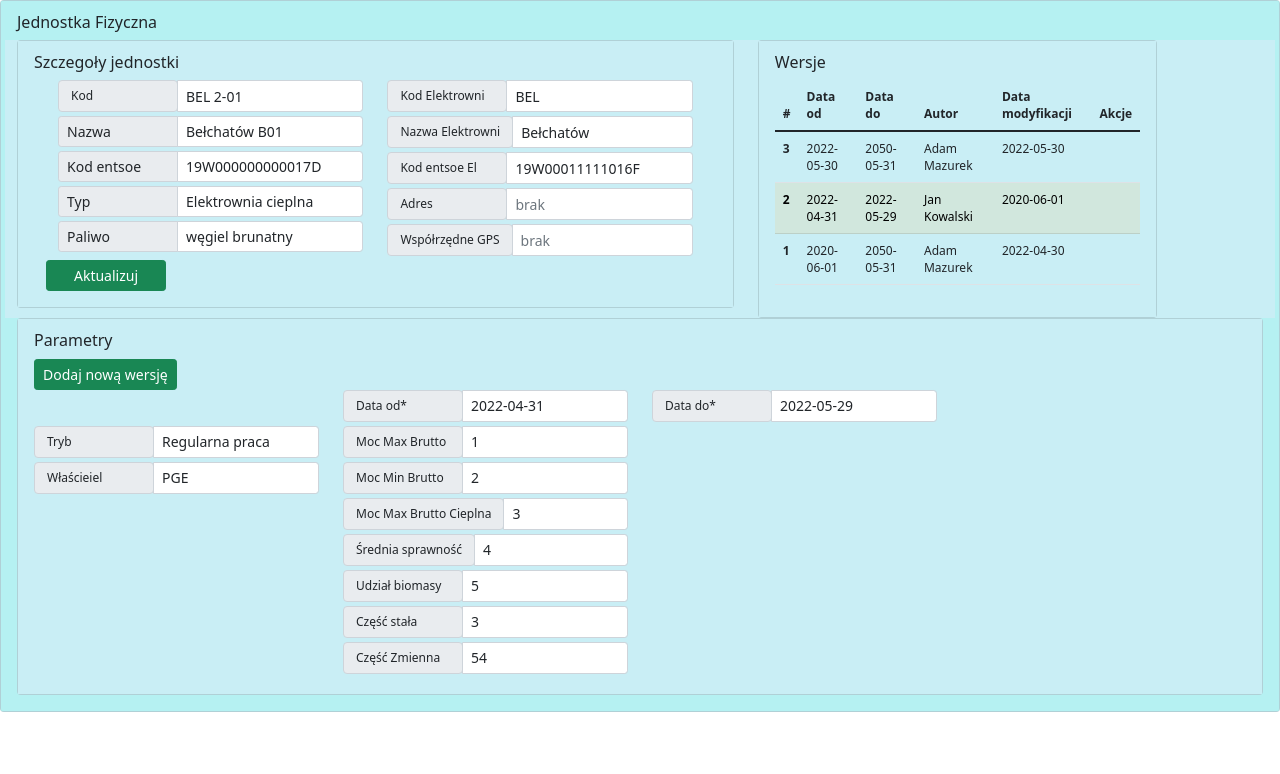
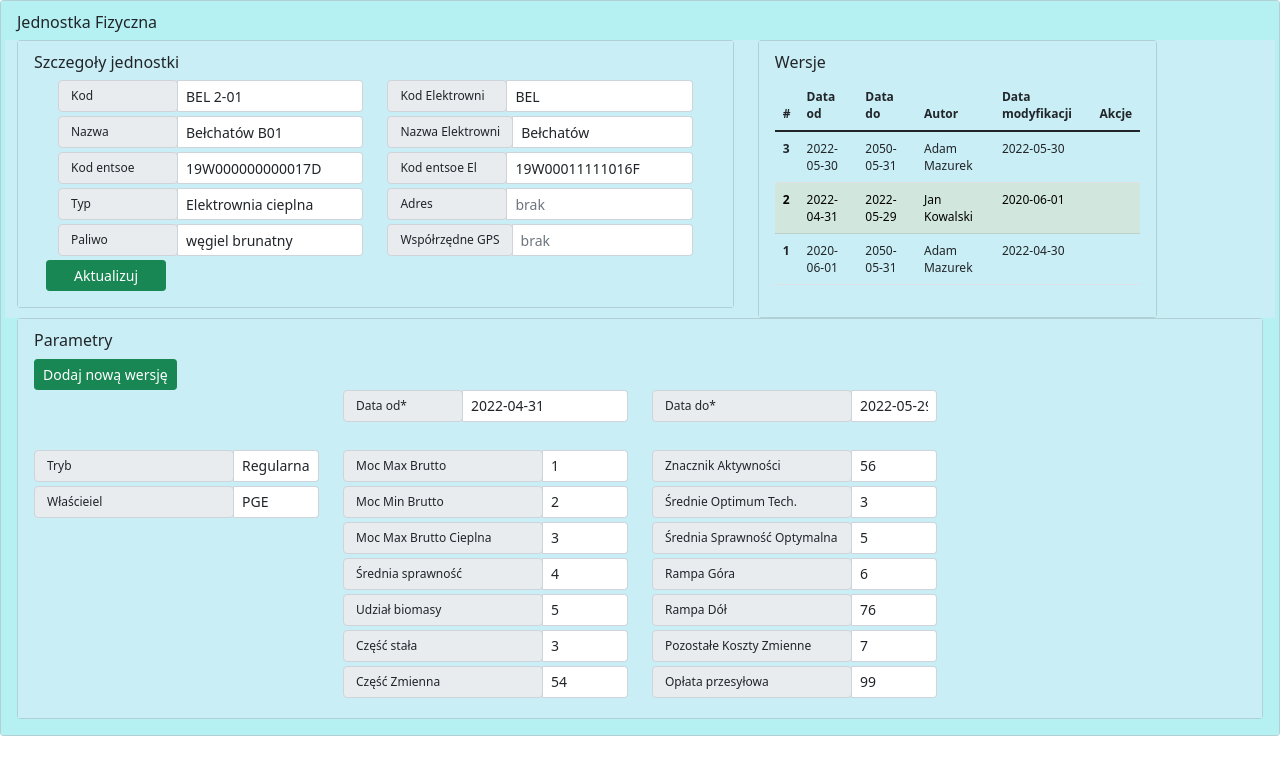
Before and after one commit to amazurek/makieta, an Angular app: page / in a window 1280 px wide. Shown: the top 774 px of the page. Built offline with nearby package versions, Linux system fonts and the light colour scheme.

Commit message:
2 files modified

```diff
--- a/src/app/app.component.css
+++ b/src/app/app.component.css
@@ -12,11 +12,18 @@ div {
 #main-card{
   background-color: rgba(170, 245, 241, 0.637);
 }
+#inputGroup-sizing-sm1 {
+  font-size: 12px;
+  min-width: 120px;
+}
 span {
   font-size: 12px;
-  min-width: 120px;
+  min-width: 200px;
   text-align: justify;
 }
+
+
+
 #update-btn {
   width: 120px;;
   text-align: center;
--- a/src/app/app.component.html
+++ b/src/app/app.component.html
@@ -12,7 +12,7 @@
                   <div class="col-sm">
                     <div class="input-group input-group-sm mb-1">
                       <div class="input-group-prepend">
-                        <span class="input-group-text" id="inputGroup-sizing-sm"
+                        <span class="input-group-text" id="inputGroup-sizing-sm1"
                           >Kod</span
                         >
                       </div>
@@ -21,67 +21,75 @@
                         class="form-control"
                         placeholder="BEL 2-01"
                         [(ngModel)]="kod"
-                        aria-label="Sizing example input"
+                        aria-label=""
                         aria-describedby="inputGroup-sizing-sm"
                       />
                     </div>
                     <div class="input-group input-group-sm mb-1">
-                      <span class="input-group-text" id="basic-addon1"
+                      <div class="input-group-prepend">
+                        <span class="input-group-text" id="inputGroup-sizing-sm1"
                           >Nazwa</span
                         >
+                      </div>
                       <input
                         type="text"
                         class="form-control"
-                        placeholder="Bełchatów B01"
+                        placeholder="BEL 2-01"
                         [(ngModel)]="nazwa"
                         aria-label=""
-                        aria-describedby="basic-addon1"
+                        aria-describedby="inputGroup-sizing-sm"
                       />
                     </div>
                     <div class="input-group input-group-sm mb-1">
-                      <span class="input-group-text" id="basic-addon1"
+                      <div class="input-group-prepend">
+                        <span class="input-group-text" id="inputGroup-sizing-sm1"
                           >Kod entsoe</span
                         >
+                      </div>
                       <input
                         type="text"
                         class="form-control"
-                        placeholder="Bełchatów B01"
+                        placeholder="BEL 2-01"
                         [(ngModel)]="kodentsoe"
                         aria-label=""
-                        aria-describedby="basic-addon1"
+                        aria-describedby="inputGroup-sizing-sm"
                       />
                     </div>
                     <div class="input-group input-group-sm mb-1">
-                      <span class="input-group-text" id="basic-addon1"
+                      <div class="input-group-prepend">
+                        <span class="input-group-text" id="inputGroup-sizing-sm1"
                           >Typ</span
                         >
+                      </div>
                       <input
                         type="text"
                         class="form-control"
-                        placeholder="Bełchatów B01"
+                        placeholder="BEL 2-01"
                         [(ngModel)]="typ"
                         aria-label=""
-                        aria-describedby="basic-addon1"
+                        aria-describedby="inputGroup-sizing-sm"
                       />
                     </div>
                     <div class="input-group input-group-sm mb-1">
-                      <span class="input-group-text" id="basic-addon1"
+                      <div class="input-group-prepend">
+                        <span class="input-group-text" id="inputGroup-sizing-sm1"
                           >Paliwo</span
                         >
+                      </div>
                       <input
                         type="text"
                         class="form-control"
-                        placeholder="Bełchatów B01"
+                        placeholder="BEL 2-01"
                         [(ngModel)]="paliwo"
                         aria-label=""
-                        aria-describedby="basic-addon1"
+                        aria-describedby="inputGroup-sizing-sm1"
                       />
                     </div>
                   </div>
                   <div class="col-sm">
                     <div class="input-group input-group-sm mb-1">
                       <div class="input-group-prepend">
-                        <span class="input-group-text" id="inputGroup-sizing-sm"
+                        <span class="input-group-text" id="inputGroup-sizing-sm1"
                           >Kod Elektrowni</span
                         >
                       </div>
@@ -91,12 +99,12 @@
                         placeholder="BEL 2-01"
                         [(ngModel)]="kodElektrowni"
                         aria-label="Sizing example input"
-                        aria-describedby="inputGroup-sizing-sm"
+                        aria-describedby="inputGroup-sizing-sm1"
                       />
                     </div>
                     <div class="input-group input-group-sm mb-1">
                       <div class="input-group-prepend">
-                        <span class="input-group-text" id="inputGroup-sizing-sm"
+                        <span class="input-group-text" id="inputGroup-sizing-sm1"
                           >Nazwa Elektrowni</span
                         >
                       </div>
@@ -111,7 +119,7 @@
                     </div>
                     <div class="input-group input-group-sm mb-1">
                       <div class="input-group-prepend">
-                        <span class="input-group-text" id="inputGroup-sizing-sm"
+                        <span class="input-group-text" id="inputGroup-sizing-sm1"
                           >Kod entsoe El</span
                         >
                       </div>
@@ -126,7 +134,7 @@
                     </div>
                     <div class="input-group input-group-sm mb-1">
                       <div class="input-group-prepend">
-                        <span class="input-group-text" id="inputGroup-sizing-sm"
+                        <span class="input-group-text" id="inputGroup-sizing-sm1"
                           >Adres</span
                         >
                       </div>
@@ -141,7 +149,7 @@
                     </div>
                     <div class="input-group input-group-sm mb-1">
                       <div class="input-group-prepend">
-                        <span class="input-group-text" id="inputGroup-sizing-sm"
+                        <span class="input-group-text" id="inputGroup-sizing-sm1"
                           >Współrzędne GPS</span
                         >
                       </div>
@@ -231,7 +239,7 @@
           <div class="col-sm">
             <div class="input-group input-group-sm mb-1">
               <div class="input-group-prepend">
-                <span class="input-group-text" id="inputGroup-sizing-sm"
+                <span class="input-group-text" id="inputGroup-sizing-sm1"
                   >Data od*</span
                 >
               </div>
@@ -241,7 +249,7 @@
                 placeholder="brak"
                 [(ngModel)]="dataOd"
                 aria-label="Sizing example input"
-                aria-describedby="inputGroup-sizing-sm"
+                aria-describedby="inputGroup-sizing-sm1"
               />
             </div>
           </div>
@@ -265,6 +273,7 @@
           <div class="col-sm">
           </div>
         </div>
+        <br>
         <div class="row">
           <div class="col-sm">
             <div class="input-group input-group-sm mb-1">
@@ -406,18 +415,75 @@
               />
             </div>
 
-
-
-
-
-
-
-
-
-
-
           </div>
-          <div class="col-sm"></div>
+          <div class="col-sm">
+            			<div class="input-group input-group-sm mb-1">
+			  <div class="input-group-prepend">
+                <span class="input-group-text" id="inputGroup-sizing-sm"
+                  >Znacznik Aktywności</span>
+              </div>
+              <input type="text"
+                class="form-control" placeholder="brak"
+                [(ngModel)]="params.znacznikAktywnosci" aria-label="Sizing example input" aria-describedby="inputGroup-sizing-sm"
+              />
+            </div>
+			<div class="input-group input-group-sm mb-1">
+			  <div class="input-group-prepend">
+                <span class="input-group-text" id="inputGroup-sizing-sm"
+                  >Średnie Optimum Tech.</span>
+              </div>
+              <input type="text"
+                class="form-control" placeholder="brak"
+                [(ngModel)]="params.srednieOptimumTechniczne" aria-label="Sizing example input" aria-describedby="inputGroup-sizing-sm"
+              />
+            </div>
+			<div class="input-group input-group-sm mb-1">
+			  <div class="input-group-prepend">
+                <span class="input-group-text" id="inputGroup-sizing-sm"
+                  >Średnia Sprawność Optymalna</span>
+              </div>
+              <input type="text"
+                class="form-control" placeholder="brak"
+                [(ngModel)]="params.sredniaSprawnoscOptymalna" aria-label="Sizing example input" aria-describedby="inputGroup-sizing-sm"
+              />
+            </div>
+            <div class="input-group input-group-sm mb-1">
+			  <div class="input-group-prepend">
+                <span class="input-group-text" id="inputGroup-sizing-sm"
+                  >Rampa Góra</span>
+              </div>
+              <input type="text"
+                class="form-control" placeholder="brak"
+                [(ngModel)]="params.rampaGora" aria-label="Sizing example input" aria-describedby="inputGroup-sizing-sm"/>
+            </div>
+            <div class="input-group input-group-sm mb-1">
+			  <div class="input-group-prepend">
+                <span class="input-group-text" id="inputGroup-sizing-sm"
+                  >Rampa Dół</span>
+              </div>
+              <input type="text"
+                class="form-control" placeholder="brak"
+                [(ngModel)]="params.rampaDol" aria-label="Sizing example input" aria-describedby="inputGroup-sizing-sm"/>
+            </div>
+            <div class="input-group input-group-sm mb-1">
+			  <div class="input-group-prepend">
+                <span class="input-group-text" id="inputGroup-sizing-sm"
+                  >Pozostałe Koszty Zmienne</span>
+              </div>
+              <input type="text"
+                class="form-control" placeholder="brak"
+                [(ngModel)]="params.pozostaleKosztyZmienne" aria-label="Sizing example input" aria-describedby="inputGroup-sizing-sm"/>
+            </div>
+            <div class="input-group input-group-sm mb-1">
+			  <div class="input-group-prepend">
+                <span class="input-group-text" id="inputGroup-sizing-sm"
+                  >Opłata przesyłowa</span>
+              </div>
+              <input type="text"
+                class="form-control" placeholder="brak"
+                [(ngModel)]="params.oplataPrzesylowa" aria-label="Sizing example input" aria-describedby="inputGroup-sizing-sm"/>
+            </div>
+          </div>
           <div class="col-sm"></div>
         </div>
         <!--/div-->
```
Lines whose indentation alone changed are shown as unchanged.
